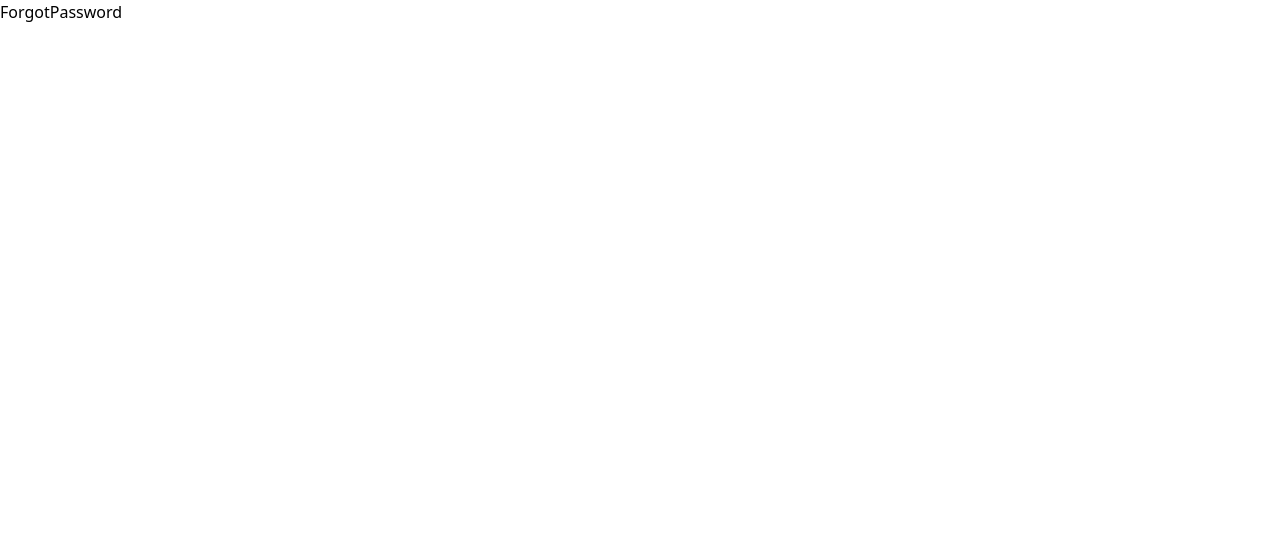
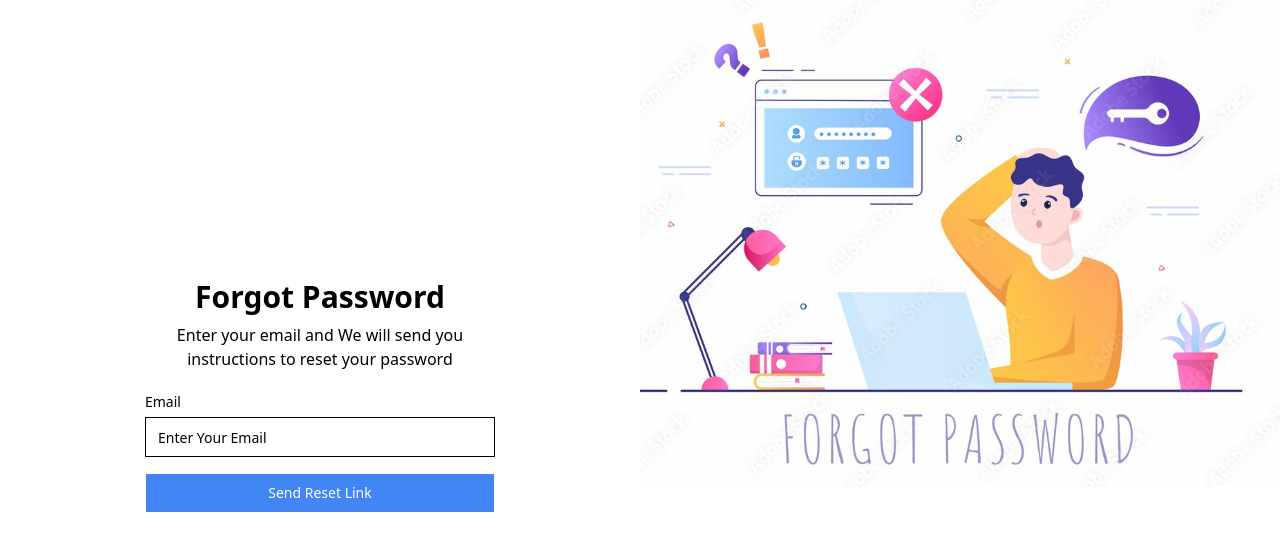
Before and after one commit to 9090856788/Portfolio, a React (Vite) app in the folder admin-dashboard/: page /password/forgot in a window 1280 px wide. Shown: the top 550 px of the page. Built offline with nearby package versions, Linux system fonts and the light colour scheme.

Commit message:
integrate the forgot password api & design it's frontend UI

```diff
--- a/admin-dashboard/src/pages/ForgotPassword.jsx
+++ b/admin-dashboard/src/pages/ForgotPassword.jsx
@@ -1,8 +1,116 @@
 /* eslint-disable no-unused-vars */
-import React from "react";
+import React, { useState } from "react";
+import { DNA } from "react-loader-spinner";
+import { useDispatch, useSelector } from "react-redux";
+import { Button } from "@/components/ui/button";
+import { Input } from "@/components/ui/input";
+import { Label } from "@/components/ui/label";
+import { Link, useNavigate } from "react-router-dom";
+import forgotPassword from "/forgot_password.jpg";
+import axios from "axios";
 
 const ForgotPassword = () => {
-  return <div>ForgotPassword</div>;
+  const [email, setEmail] = useState("");
+
+  const loginDetailsForUserState = useSelector(
+    (RootState) => RootState.loginDetailsForUserState
+  );
+
+  const {
+    password,
+    isAuthenticated,
+    loading,
+    error,
+    message,
+    isUpdated,
+    token,
+    user,
+  } = loginDetailsForUserState;
+
+  const forgotPasswordHandler = async () => {
+    try {
+      let forgotApiData = {
+        email: email,
+      };
+      let config = {
+        method: "post",
+        url: `http://localhost:3000/api/v1/password/forgot`,
+        headers: {
+          "Content-Type": "application/json",
+        },
+        data: forgotApiData,
+      };
+      let response = await axios(config);
+      console.log(response.data);
+    } catch (error) {
+      console.log(error);
+    }
+  };
+
+  console.log("Email is: ", email);
+
+  return (
+    <div className="w-full lg:grid lg:min-h-[100vh] lg:grid-cols-2 xl:min-h-[100vh]">
+      <div className="min-h-[100vh] flex items-center justify-center py-12">
+        {loading ? (
+          <div className="flex justify-center">
+            <DNA
+              visible={true}
+              height="80"
+              width="80"
+              ariaLabel="dna-loading"
+              wrapperStyle={{}}
+              wrapperClass="dna-wrapper"
+            />
+          </div>
+        ) : (
+          <div className="mx-auto grid w-[350px] gap-6">
+            <div className="grid gap-2 text-center">
+              <h1 className="text-3xl font-bold">Forgot Password</h1>
+              <p className="text-balance text-muted-foreground">
+                Enter your email and We will send you instructions to reset your
+                password
+              </p>
+            </div>
+
+            <div className="grid gap-4">
+              <div className="grid gap-2">
+                <Label htmlFor="email">Email</Label>
+                <Input
+                  id="email"
+                  type="email"
+                  value={email}
+                  onChange={(e) => {
+                    setEmail(e.target.value);
+                  }}
+                  placeholder="Enter Your Email"
+                  required
+                />
+              </div>
+
+              <Button
+                variant="outline"
+                type="button"
+                className="w-full text-white bg-[#4285F4] hover:bg-[#4285F4]/90 focus:ring-4 focus:outline-none focus:ring-[#4285F4]/50 font-medium rounded-lg text-sm px-5 py-2.5 text-center inline-flex items-center dark:focus:ring-[#4285F4]/55 me-2 mb-2"
+                onClick={forgotPasswordHandler}
+              >
+                Send Reset Link
+              </Button>
+            </div>
+          </div>
+        )}
+      </div>
+      <div className="hidden bg-muted lg:block">
+        <img
+          src={forgotPassword}
+          alt="Image"
+          width="1920"
+          height="1080"
+          className="w-800 h-800 object-cover dark:brightness-[0.2] dark:grayscale"
+        />
+      </div>
+    </div>
+  );
 };
 
 export default ForgotPassword;
```
Also changed, not shown: admin-dashboard/public/forgot_password.jpg (added).
